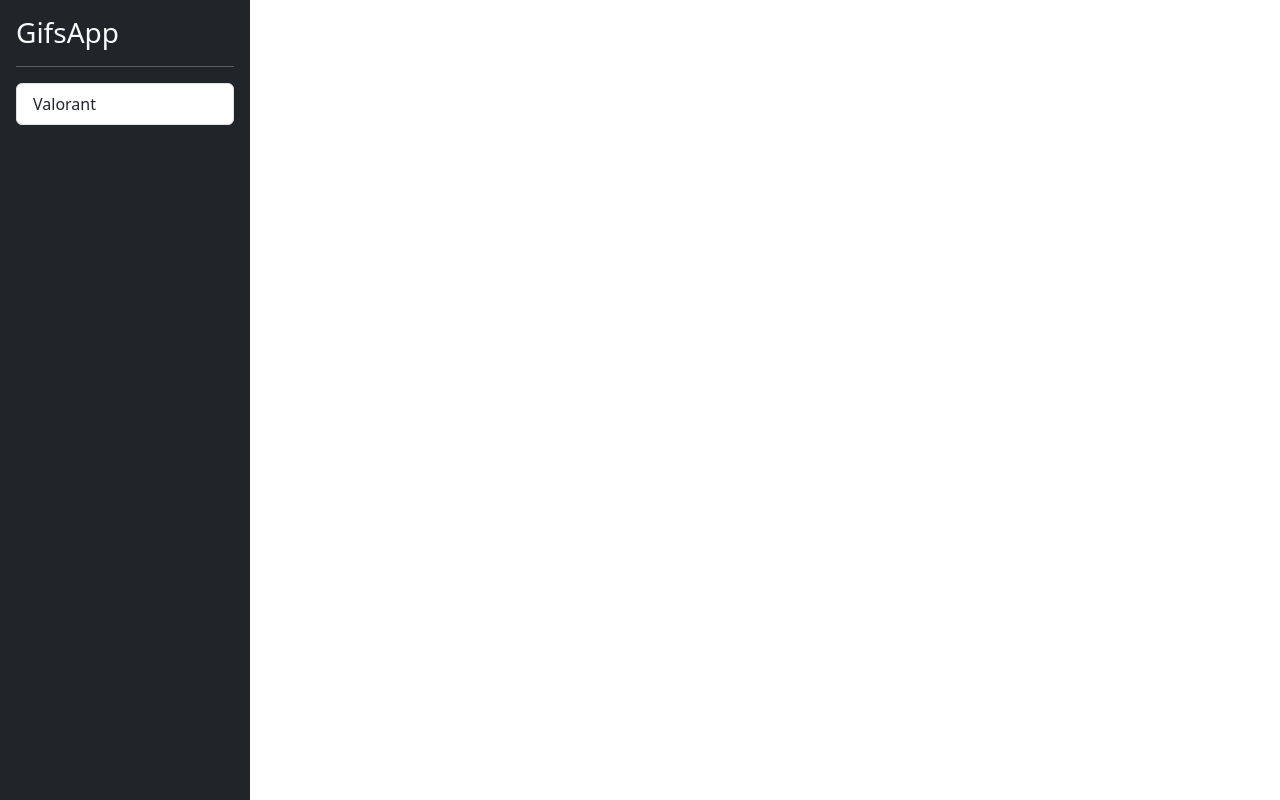
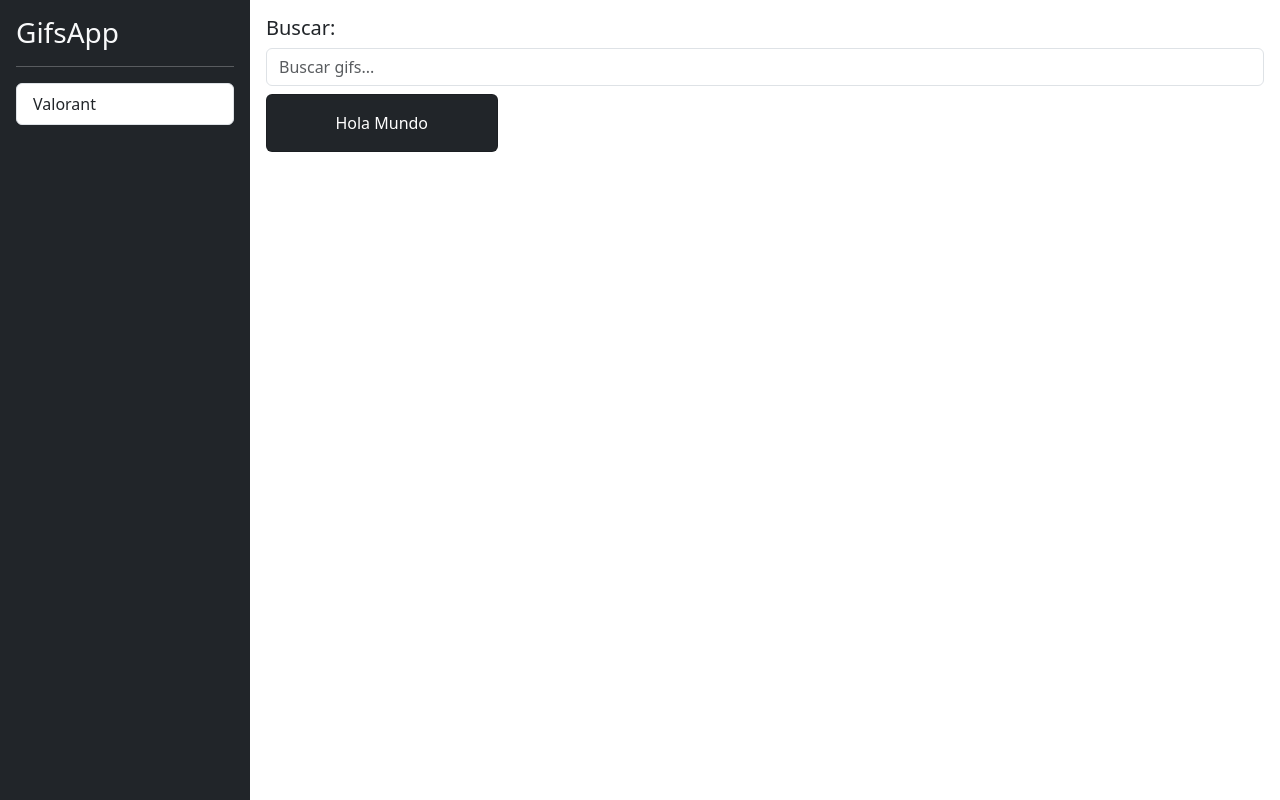
Before and after one commit to Rolando-Angular/03-angular17-gifs-app-klerith-instructor, an Angular app: page / in a window 1280 px wide. Built offline with nearby package versions, Linux system fonts and the light colour scheme.

Commit message:
add : preparing card list component

```diff
--- a/src/app/app.component.html
+++ b/src/app/app.component.html
@@ -1,6 +1,7 @@
 <div class="d-flex">
   <!-- Sidebar -->
   <shared-sidebar></shared-sidebar>
+  <gifs-home-page class="flex-fill"></gifs-home-page>
 
   <!-- Home Page -->
 </div>
--- /dev/null
+++ b/src/app/gifs/components/card-list/card-list.component.html
@@ -0,0 +1,10 @@
+<div class="row">
+  <div class="col-md-3 col-sm-6">
+    <div class="card mb-2 text-center bg-dark">
+      <!-- TODO: crear imagen del gif -->
+      <div class="card-body text-white">
+        <p class="card-text">Hola Mundo</p>
+      </div>
+    </div>
+  </div>
+</div>
--- /dev/null
+++ b/src/app/gifs/components/search-box/search-box.component.ts
@@ -0,0 +1,25 @@
+import { Component, ElementRef, ViewChild } from "@angular/core";
+
+@Component({
+  selector: 'gifs-search-box',
+  template: `
+    <h5>Buscar:</h5>
+    <input class="form-control" type="text" placeholder="Buscar gifs..."
+      (keyup.enter)="searchTag()"
+      #txtTagInput
+    />
+  `,
+})
+export class SearchBoxComponent {
+
+  @ViewChild('txtTagInput')
+  public tagInput !: ElementRef<HTMLInputElement>;
+
+  constructor() { }
+
+  public searchTag() {
+    const newTag = this.tagInput.nativeElement.value;
+    console.log({ newTag });
+  }
+
+}
--- /dev/null
+++ b/src/app/gifs/pages/home/home-page.component.html
@@ -0,0 +1,11 @@
+<div class="row p-3">
+  <div class="col-12">
+    <!-- Busqueda -->
+    <gifs-search-box></gifs-search-box>
+  </div>
+  <div class="col-12 pt-2">
+    <!-- Listado de Gifs -->
+    <!-- card-list -->
+    <gifs-card-list></gifs-card-list>
+  </div>
+</div>
```
Also changed, not shown: src/app/gifs/components/card-list/card-list.component.ts (added, +9 -0 lines), src/app/gifs/gifs.module.ts (+12 -2 lines), src/app/gifs/pages/home/home-page.component.ts (added, +10 -0 lines), src/app/gifs/pages/home/home-page.component.css (added).
